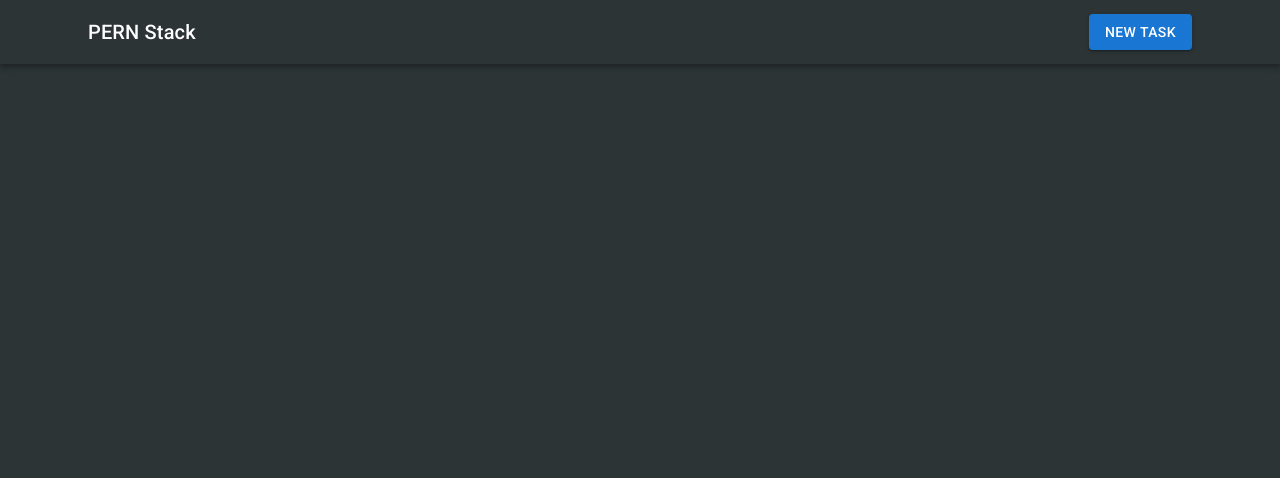
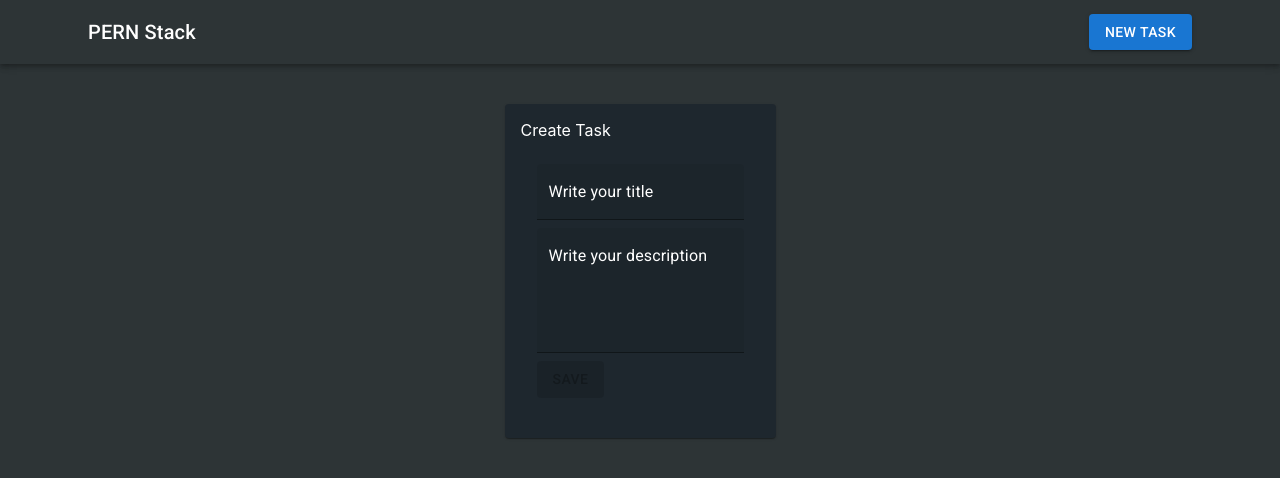
Before and after one commit to loweffort-alt/PERN-crud-tasks-Frontend, a React (Create React App) app: page /tasks/new/1 in a window 1280 px wide. Before the commit this address had no page. Shown: the top 478 px of the page. Built offline with nearby package versions, Linux system fonts and the light colour scheme; no server answers.

Commit message:
Project finished

```diff
--- a/src/App.js
+++ b/src/App.js
@@ -4,6 +4,7 @@ import './App.css';
 import Navbar from './components/Navbar';
 import TaskForm from './components/TaskForm';
 import TaskList from './components/TaskList';
+import TaskUpdateForm from './components/TaskUpdateForm';
 
 function App() {
   return (
@@ -13,6 +14,7 @@ function App() {
         <Routes>
           <Route path='/' element={<TaskList/>}/>
           <Route path='/tasks/new' element={<TaskForm/>}/>
+          <Route path='/tasks/new/:id' element={<TaskUpdateForm/>}/>
         </Routes>
       </Container>
     </BrowserRouter>
--- a/src/components/TaskList.js
+++ b/src/components/TaskList.js
@@ -1,5 +1,6 @@
 import { Button, Card, CardContent, Typography } from "@mui/material";
 import { useEffect, useState } from "react";
+import { useNavigate } from "react-router-dom";
 
 const TaskList = () => {
 
@@ -16,6 +17,8 @@ const TaskList = () => {
       loadTasks()
     }
   }, [] );
+
+  const navigate = useNavigate();
 
   const handleDelete = async (e, id) => {
     e.preventDefault();
@@ -36,7 +39,6 @@ const TaskList = () => {
             style={{
               marginBottom: '0.5rem',
               backgroundColor: '#1e272e',
-              color: 'white'
             }}
           >
             <CardContent style={{
@@ -45,12 +47,25 @@ const TaskList = () => {
               }}>
 
               <div>
-                <Typography>{task.title}</Typography>
-                <Typography>{task.description}</Typography>
+                <Typography color='white'>{task.title}</Typography>
+                <Typography color='white'>{task.description}</Typography>
               </div>
               <div>
-                <Button variant='contained' color='inherit' onClick={ () => console.log('EDitando') }>Edit</Button>
-                <Button variant='contained' color='warning' onClick={ (e) => handleDelete(e, task.id) }>Delete</Button>
+                <Button
+                  variant='contained'
+                  color='inherit'
+                  onClick={ () => navigate(`/tasks/new/${task.id}`)}
+                >
+                  Edit
+                </Button>
+                <Button
+                  variant='contained'
+                  color='warning'
+                  onClick={ (e) => handleDelete(e, task.id) }
+                  style={{ marginLeft: '.5rem' }}
+                >
+                  Delete
+                </Button>
               </div>
 
             </CardContent>
--- /dev/null
+++ b/src/components/TaskUpdateForm.js
@@ -0,0 +1,113 @@
+import { Button, Card, CardContent, CircularProgress, Grid, TextField, Typography } from "@mui/material";
+import { useState, useEffect } from "react";
+import { useNavigate, useParams } from "react-router-dom";
+
+const TaskUpdateForm = () => {
+  const navigate = useNavigate();
+
+  const [ loading, setLoading ] = useState(false);
+
+  const [ task, setTask ] = useState({
+    title: "",
+    description: "",
+  });
+
+  const { id } = useParams();
+
+  const getSingleTask = async () => {
+    const res = await fetch(`http://localhost:4000/tasks/${id}`)
+    const data = await res.json();
+    setTask({...task, title: data.title, description: data.description});
+  }
+
+  useEffect( () => {
+    getSingleTask();
+  }, [] )
+
+  const handleChange = (e) => setTask({...task, [e.target.name]: e.target.value});
+
+  const handleSubmit = async (e) => {
+    e.preventDefault();
+
+    setLoading(true);
+
+    const res = await fetch(`http://localhost:4000/tasks/${id}`, {
+      method: 'PUT',
+      body: JSON.stringify(task),
+      headers: { "Content-Type": "application/json" }
+    });
+    const data = await res.json();
+    setLoading(false);
+
+    navigate('/');
+  };
+
+  return (
+    <Grid container direction='column' alignItems="center" justifyContent='center'>
+      <Grid item xs={3}>
+        <Card
+          sx={{ mt: 5 }}
+          style={{
+            backgroundColor: '#1e272e',
+            padding: '1rem'
+          }}
+        >
+
+          <Typography variant='5' textAlign='center' color='white'>Create Task</Typography>
+          <CardContent>
+            <form onSubmit={handleSubmit} >
+
+              <TextField
+                variant='filled'
+                label='Write your title'
+                sx={{
+                  display: 'block',
+                  margin: '0.5rem 0'
+                }}
+                name='title'
+                inputProps={{ style: {color: "white"} }}
+                InputLabelProps={{ style: {color: "white"} }}
+                value={task.title}
+                onChange={handleChange}
+              />
+              <TextField
+                variant='filled'
+                label='Write your description'
+                multiline
+                rows={4}
+                sx={{
+                  display: 'block',
+                  margin: '0.5rem 0'
+                }}
+                name='description'
+                inputProps={{ style: {color: "white"} }}
+                InputLabelProps={{ style: {color: "white"} }}
+                value={task.description}
+                onChange={handleChange}
+              />
+              <Button
+                variant='contained'
+                color='primary'
+                type='submit'
+                disabled={!task.title || !task.description}
+              >
+                { loading ?
+                    <CircularProgress
+                      color='inherit'
+                      size={24}
+                    />
+                  :
+                    'Save'
+                }
+              </Button>
+
+            </form>
+          </CardContent>
+
+        </Card>
+      </Grid>
+    </Grid>
+  )
+}
+
+export default TaskUpdateForm;
```
